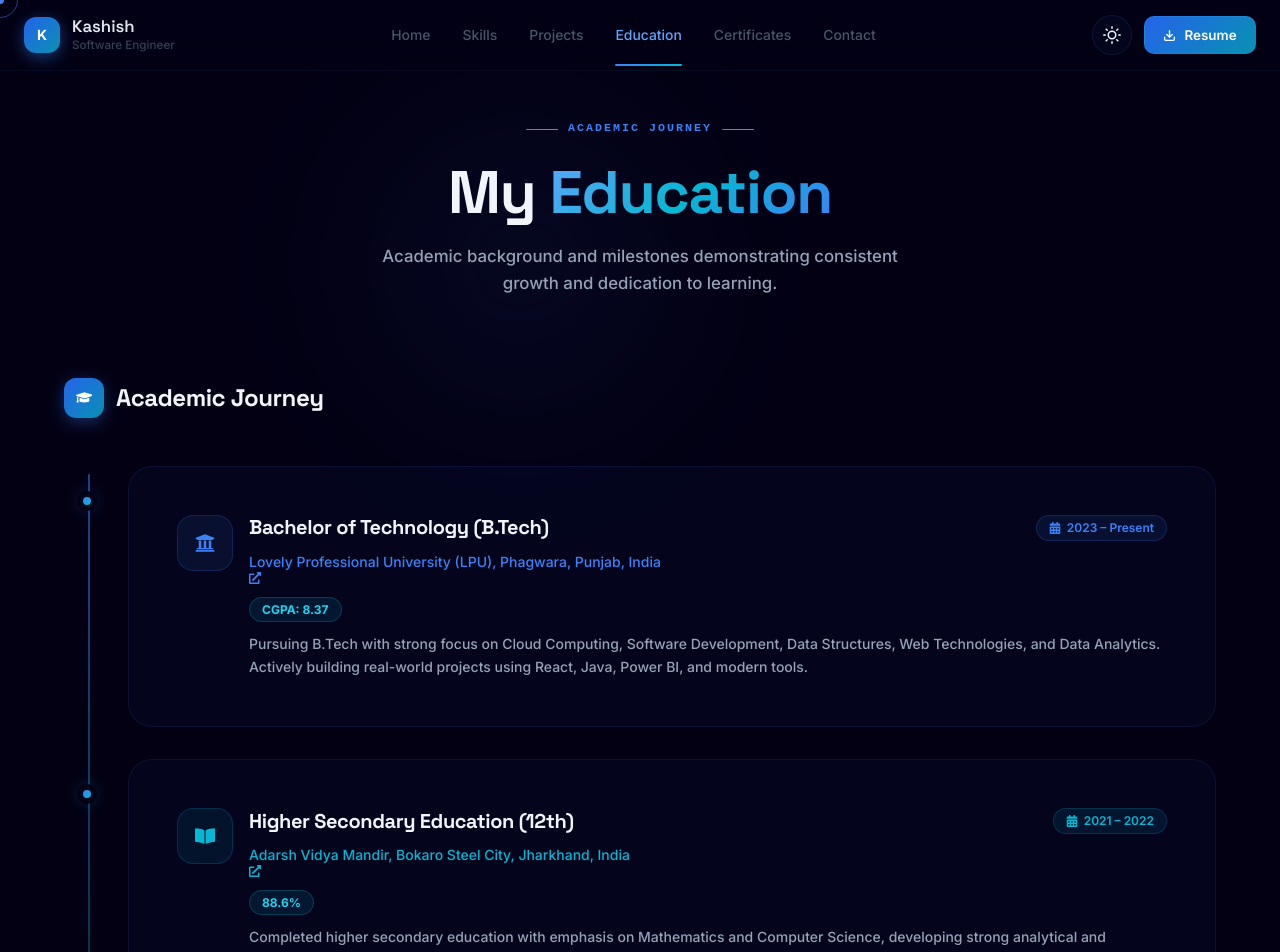
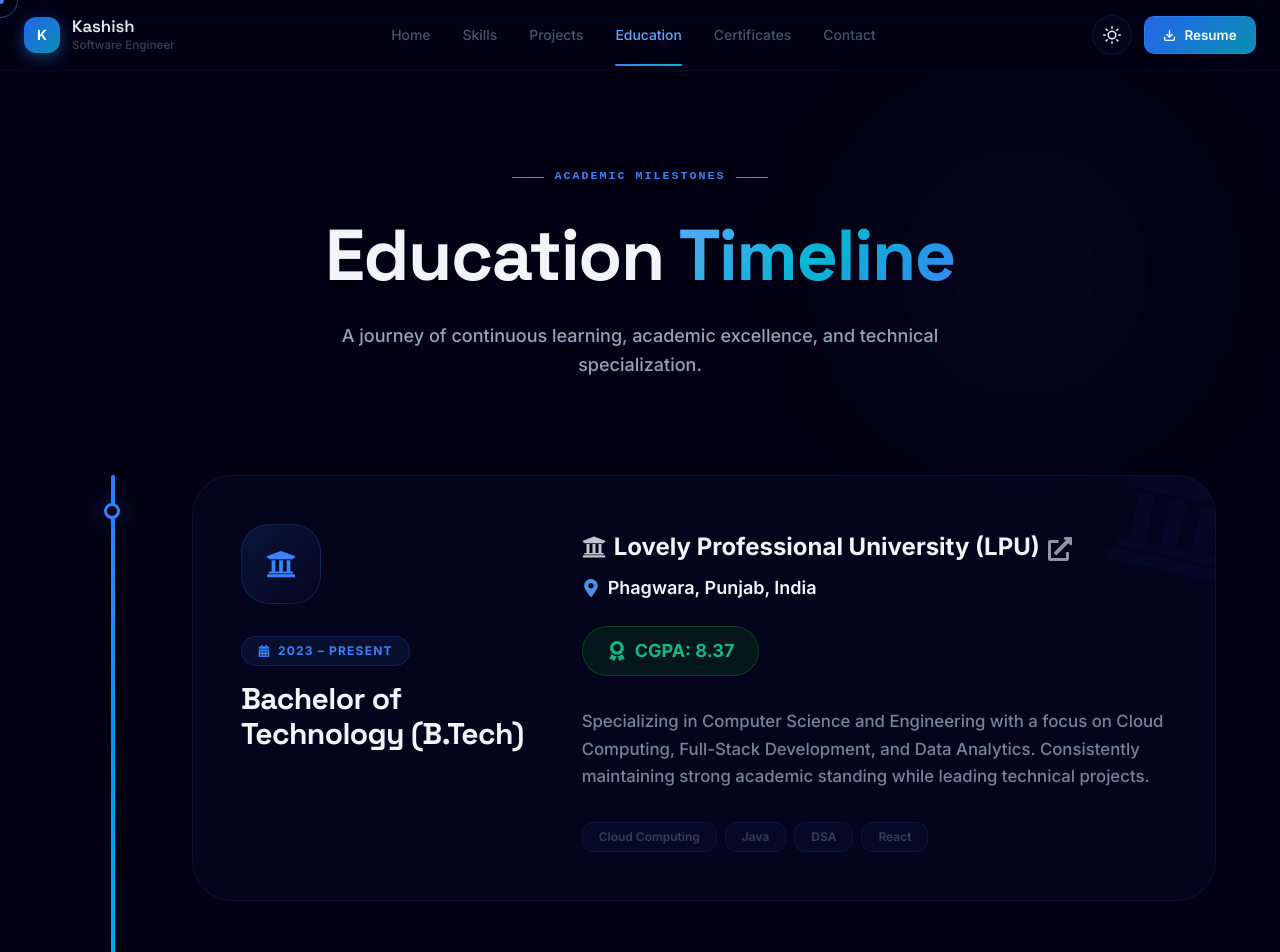
Before and after one commit to kumarikashish-04/Portfolio, a React (Vite) app: page /education in a window 1280 px wide. Shown: the top 952 px of the page. Built offline with nearby package versions, Linux system fonts and the light colour scheme.

Commit message:
update education page

```diff
--- a/src/pages/Education.jsx
+++ b/src/pages/Education.jsx
@@ -1,13 +1,14 @@
+import { motion, useScroll, useSpring } from "framer-motion";
 import {
   FaExternalLinkAlt,
   FaGraduationCap,
-  FaCertificate,
   FaCalendarAlt,
   FaUniversity,
   FaBookOpen,
+  FaAward,
+  FaMapMarkerAlt
 } from "react-icons/fa";
-import { SiGoogleclassroom } from "react-icons/si";
-import { useEffect, useRef, useState } from "react";
+import { useEffect, useRef } from "react";
 
 const educationData = [
   {
@@ -18,21 +19,23 @@ const educationData = [
     score: "CGPA: 8.37",
     link: "https://www.lpu.in",
     description:
-      "Pursuing B.Tech with strong focus on Cloud Computing, Software Development, Data Structures, Web Technologies, and Data Analytics. Actively building real-world projects using React, Java, Power BI, and modern tools.",
+      "Specializing in Computer Science and Engineering with a focus on Cloud Computing, Full-Stack Development, and Data Analytics. Consistently maintaining strong academic standing while leading technical projects.",
     accent: "#3b82f6",
     icon: <FaUniversity />,
+    skills: ["Cloud Computing", "Java", "DSA", "React"]
   },
   {
     degree: "Higher Secondary Education (12th)",
     institution: "Adarsh Vidya Mandir",
     address: "Bokaro Steel City, Jharkhand, India",
     duration: "2021 – 2022",
-    score: "88.6%",
+    score: "88.6% ",
     link: "https://avmbokaro.co.in/#",
     description:
-      "Completed higher secondary education with emphasis on Mathematics and Computer Science, developing strong analytical and problem-solving skills.",
+      "Core focus on Physics, Chemistry, and Mathematics. Developed strong analytical foundations and logical reasoning skills through rigorous academic training.",
     accent: "#06b6d4",
     icon: <FaBookOpen />,
+    skills: ["Mathematics", "Physics", "Computer Science"]
   },
   {
     degree: "Secondary Education (10th)",
@@ -42,124 +45,140 @@ const educationData = [
     score: "88%",
     link: "https://avmbokaro.co.in/#",
     description:
-      "Built a strong academic foundation with focus on mathematics, science, and logical reasoning.",
+      "Built a solid foundation across general science and humanities with a clear interest in computing and problem solving.",
     accent: "#60a5fa",
     icon: <FaGraduationCap />,
+    skills: ["General Science", "Analytical Thinking"]
   },
 ];
 
+const containerVariants = {
+  hidden: { opacity: 0 },
+  visible: {
+    opacity: 1,
+    transition: {
+      staggerChildren: 0.3
+    }
+  }
+};
+
+const cardVariants = {
+  hidden: { opacity: 0, x: -30, y: 20 },
+  visible: {
+    opacity: 1,
+    x: 0,
+    y: 0,
+    transition: { type: "spring", stiffness: 100, damping: 12 }
+  }
+};
 
 export default function Education() {
-  const [visible, setVisible] = useState(false);
-  const sectionRef = useRef(null);
+  const containerRef = useRef(null);
+  const { scrollYProgress } = useScroll({
+    target: containerRef,
+    offset: ["start end", "end end"]
+  });
 
-  useEffect(() => {
-    const obs = new IntersectionObserver(
-      ([e]) => { if (e.isIntersecting) { setVisible(true); obs.disconnect(); } },
-      { threshold: 0.1 }
-    );
-    if (sectionRef.current) obs.observe(sectionRef.current);
-    return () => obs.disconnect();
-  }, []);
+  const scaleY = useSpring(scrollYProgress, {
+    stiffness: 100,
+    damping: 30,
+    restDelta: 0.001
+  });
 
   return (
     <section
-      ref={sectionRef}
-      id="education"
-      className="relative min-h-screen pt-12 pb-20 px-6 md:px-12 overflow-hidden"
+      className="relative min-h-screen pt-24 pb-32 px-6 md:px-12 overflow-hidden"
       style={{ background: "var(--bg-body)" }}
     >
-      {/* Background orbs — blue/cyan */}
-      <div
-        className="absolute top-0 left-1/4 w-[400px] h-[400px] rounded-full"
-        style={{
-          background: "radial-gradient(circle, rgba(59,130,246,0.1) 0%, transparent 70%)",
-          filter: "blur(80px)",
-        }}
-      />
-      <div
-        className="absolute bottom-0 right-1/4 w-[400px] h-[400px] rounded-full"
-        style={{
-          background: "radial-gradient(circle, rgba(6,182,212,0.1) 0%, transparent 70%)",
-          filter: "blur(80px)",
-        }}
-      />
+      {/* Dynamic Background Elements */}
+      <div className="absolute top-20 right-[10%] w-64 h-64 bg-blue-600/5 rounded-full blur-[100px]" />
+      <div className="absolute bottom-20 left-[10%] w-96 h-96 bg-cyan-600/5 rounded-full blur-[120px]" />
 
       <div className="max-w-6xl mx-auto relative z-10">
         {/* HEADER */}
-        <div className="text-center mb-20">
-          <div className="section-label justify-center">Academic Journey</div>
+        <motion.div
+          initial={{ opacity: 0, y: 20 }}
+          whileInView={{ opacity: 1, y: 0 }}
+          viewport={{ once: true }}
+          className="text-center mb-24"
+        >
+          <div className="section-label justify-center">Academic Milestones</div>
           <h1
-            className="text-4xl md:text-6xl font-bold mt-2"
+            className="text-5xl md:text-7xl font-bold mt-4 tracking-tight"
             style={{ fontFamily: "var(--font-display)", color: "var(--text-heading)" }}
           >
-            My <span className="gradient-text">Education</span>
+            Education <span className="gradient-text">Timeline</span>
           </h1>
-          <p className="max-w-xl mx-auto mt-4 leading-relaxed" style={{ color: "var(--text-body)" }}>
-            Academic background and milestones demonstrating consistent growth and dedication to learning.
+          <p className="max-w-2xl mx-auto mt-6 text-lg leading-relaxed" style={{ color: "var(--text-body)" }}>
+            A journey of continuous learning, academic excellence, and technical specialization.
           </p>
+        </motion.div>
+
+        <div className="relative" ref={containerRef}>
+          {/* Animated Timeline Line */}
+          <div className="absolute left-[31px] md:left-[47px] top-0 bottom-0 w-1 bg-white/5 rounded-full overflow-hidden">
+            <motion.div
+              style={{ scaleY, originY: 0 }}
+              className="w-full h-full bg-gradient-to-b from-blue-500 via-cyan-500 to-transparent"
+            />
           </div>
 
-        {/* ──────────── EDUCATION TIMELINE ──────────── */}
-        <div className="mb-24">
-          <div className="flex items-center gap-3 mb-12">
-            <div
-              className="w-10 h-10 rounded-xl flex items-center justify-center"
-              style={{ background: "linear-gradient(135deg, #2563eb, #0891b2)", boxShadow: "0 4px 16px rgba(59,130,246,0.35)" }}
+          <motion.div
+            variants={containerVariants}
+            initial="hidden"
+            whileInView="visible"
+            viewport={{ once: true, margin: "-100px" }}
+            className="flex flex-col gap-16 md:gap-24"
           >
-              <FaGraduationCap className="text-white" />
-            </div>
-            <h2
-              className="text-2xl font-bold"
-              style={{ fontFamily: "var(--font-display)", color: "var(--text-heading)" }}
+            {educationData.map((edu, i) => (
+              <motion.div
+                key={i}
+                variants={cardVariants}
+                className="relative pl-20 md:pl-32"
               >
-              Academic Journey
-            </h2>
+                {/* Timeline Node */}
+                <div className="absolute left-0 top-0 w-16 md:w-24 h-full flex flex-col items-center">
+                  <motion.div
+                    initial={{ scale: 0 }}
+                    whileInView={{ scale: 1 }}
+                    viewport={{ once: true }}
+                    className="w-4 h-4 rounded-full border-[3px] z-20 mb-auto mt-7"
+                    style={{ borderColor: edu.accent, background: "var(--bg-body)", boxShadow: `0 0 20px ${edu.accent}60` }}
+                  />
                 </div>
 
-          <div className="relative">
-            {/* Timeline line */}
+                {/* Content Card */}
                 <div
-              className="absolute left-5 md:left-6 top-2 bottom-2 w-0.5 rounded-full"
-              style={{ background: "linear-gradient(180deg, rgba(59,130,246,0.5) 0%, rgba(6,182,212,0.3) 60%, rgba(59,130,246,0.1) 100%)" }}
-            />
-
-            <div className="flex flex-col gap-8">
-              {educationData.map((edu, i) => (
-                <div key={i} className="relative pl-14 md:pl-16">
-                  {/* Timeline dot */}
-                  <div className="absolute left-3.5 md:left-4 top-7 z-10">
-                    <div className="timeline-dot" style={{ boxShadow: `0 0 0 3px #030014, 0 0 16px ${edu.accent}60` }} />
-                  </div>
-
-                  <div
-                    className="rounded-3xl p-10 md:p-12 transition-all duration-400 group"
+                  className="group relative rounded-[40px] p-8 md:p-12 transition-all duration-500 overflow-hidden"
                   style={{
                     background: "var(--glass-bg)",
                     border: "1px solid var(--glass-border)",
-                      opacity: visible ? 1 : 0,
-                      transform: visible ? "translateX(0)" : "translateX(-30px)",
-                      transitionDelay: `${i * 200}ms`,
                   }}
                   onMouseEnter={(e) => {
-                      e.currentTarget.style.background = `${edu.accent}08`;
-                      e.currentTarget.style.borderColor = `${edu.accent}35`;
-                      e.currentTarget.style.transform = "translateX(6px)";
-                      e.currentTarget.style.boxShadow = `0 16px 48px ${edu.accent}15`;
+                    e.currentTarget.style.transform = "translateX(10px) scale(1.02)";
+                    e.currentTarget.style.borderColor = `${edu.accent}30`;
+                    e.currentTarget.style.background = "var(--glass-bg-hover)";
+                    e.currentTarget.style.boxShadow = `0 32px 80px -20px ${edu.accent}15`;
                   }}
                   onMouseLeave={(e) => {
-                      e.currentTarget.style.background = "rgba(255,255,255,0.03)";
-                      e.currentTarget.style.borderColor = "rgba(255,255,255,0.07)";
                     e.currentTarget.style.transform = "none";
+                    e.currentTarget.style.borderColor = "var(--glass-border)";
+                    e.currentTarget.style.background = "var(--glass-bg)";
                     e.currentTarget.style.boxShadow = "none";
                   }}
                 >
-                    <div className="flex flex-col md:flex-row md:items-start gap-4">
-                      {/* Icon */}
+                  {/* Decorative corner icon */}
+                  <div className="absolute -top-6 -right-6 text-9xl opacity-[0.03] rotate-12 group-hover:rotate-0 transition-transform duration-700 pointer-events-none" style={{ color: edu.accent }}>
+                    {edu.icon}
+                  </div>
+
+                  <div className="flex flex-col lg:flex-row gap-8 items-start">
+                    {/* Left side: Icon & Degree */}
+                    <div className="lg:w-1/3">
                       <div
-                        className="w-14 h-14 rounded-2xl flex items-center justify-center flex-shrink-0 text-xl"
+                        className="w-20 h-20 rounded-[28px] flex items-center justify-center text-3xl mb-8 group-hover:rotate-6 transition-transform"
                         style={{
-                          background: `${edu.accent}15`,
+                          background: `linear-gradient(135deg, ${edu.accent}20, ${edu.accent}05)`,
                           border: `1px solid ${edu.accent}30`,
                           color: edu.accent,
                         }}
@@ -167,63 +186,75 @@ export default function Education() {
                         {edu.icon}
                       </div>
 
-                      <div className="flex-1">
-                        {/* Degree + Date */}
-                        <div className="flex flex-col sm:flex-row sm:items-center sm:justify-between gap-2 mb-2">
+                      <div
+                        className="inline-flex items-center gap-2 px-4 py-1.5 rounded-full text-xs font-bold uppercase tracking-widest mb-4"
+                        style={{ background: `${edu.accent}15`, color: edu.accent, border: `1px solid ${edu.accent}30` }}
+                      >
+                        <FaCalendarAlt /> {edu.duration}
+                      </div>
+
                       <h3
-                            className="text-xl font-bold transition-colors"
+                        className="text-2xl md:text-3xl font-bold leading-tight"
                         style={{ fontFamily: "var(--font-display)", color: "var(--text-heading)" }}
                       >
                         {edu.degree}
                       </h3>
-                          <span
-                            className="flex items-center gap-1.5 text-xs font-semibold px-3 py-1 rounded-full w-fit"
-                            style={{
-                              background: `${edu.accent}18`,
-                              color: edu.accent,
-                              border: `1px solid ${edu.accent}30`,
-                            }}
-                          >
-                            <FaCalendarAlt /> {edu.duration}
-                          </span>
                     </div>
 
-                        {/* Institution link */}
+                    {/* Right side: Details */}
+                    <div className="flex-1 lg:pt-2">
+                       <div className="flex flex-col gap-3 mb-6 w-full">
                          <a
                           href={edu.link}
                           target="_blank"
                           rel="noopener noreferrer"
-                          className="inline-flex items-center gap-1.5 text-sm font-medium mb-3 transition-colors animated-underline"
-                          style={{ color: edu.accent }}
+                          className="flex flex-wrap items-center gap-2 text-xl md:text-2xl font-bold transition-all hover:text-blue-400 leading-tight"
+                          style={{ color: "var(--text-heading)" }}
                          >
-                          {edu.institution}, {edu.address}
-                          <FaExternalLinkAlt className="text-xs" />
+                          <FaUniversity className="opacity-80 text-xl md:text-2xl" />
+                          <span>{edu.institution}</span>
+                          <FaExternalLinkAlt className="text-sm md:text-base opacity-60 mt-1" />
                          </a>
+                         <div className="flex items-center gap-2 text-base md:text-lg font-semibold" style={{ color: "var(--text-heading)" }}>
+                           <FaMapMarkerAlt className="opacity-90 text-blue-400" />
+                           {edu.address}
+                         </div>
+                       </div>
 
-                        {/* Score badge */}
-                        <div className="mb-3">
-                          <span
-                            className="text-xs font-bold px-3 py-1 rounded-full"
+                       <div className="flex items-center gap-3 mb-8">
+                          <div
+                            className="flex items-center gap-2 px-6 py-2.5 rounded-full font-bold text-base md:text-lg shadow-sm"
                             style={{
-                              background: "rgba(6,182,212,0.1)",
-                              color: "#22d3ee",
-                              border: "1px solid rgba(6,182,212,0.25)",
+                              background: "rgba(16,182,22,0.1)",
+                              color: "#10b981",
+                              border: "1px solid rgba(16,182,22,0.3)"
                             }}
                           >
+                            <FaAward className="text-lg md:text-xl" />
                             {edu.score}
-                          </span>
+                          </div>
                        </div>
 
-                        <p className="text-sm leading-relaxed" style={{ color: "var(--text-body)" }}>{edu.description}</p>
+                       <p className="text-base leading-relaxed mb-8 opacity-80" style={{ color: "var(--text-body)" }}>{edu.description}</p>
+
+                       <div className="flex flex-wrap gap-2">
+                         {edu.skills.map(skill => (
+                           <span
+                            key={skill}
+                            className="px-4 py-1.5 rounded-xl text-xs font-semibold"
+                            style={{ background: "var(--glass-bg)", border: "1px solid var(--glass-border)", color: "var(--text-muted)" }}
+                           >
+                            {skill}
+                           </span>
+                         ))}
                        </div>
                     </div>
                   </div>
                 </div>
+              </motion.div>
             ))}
+          </motion.div>
         </div>
-          </div>
-        </div>
-
       </div>
     </section>
   );
```
Also changed, not shown: src/pages/Home.jsx (+4 -4 lines). Lines whose indentation alone changed are shown as unchanged.
